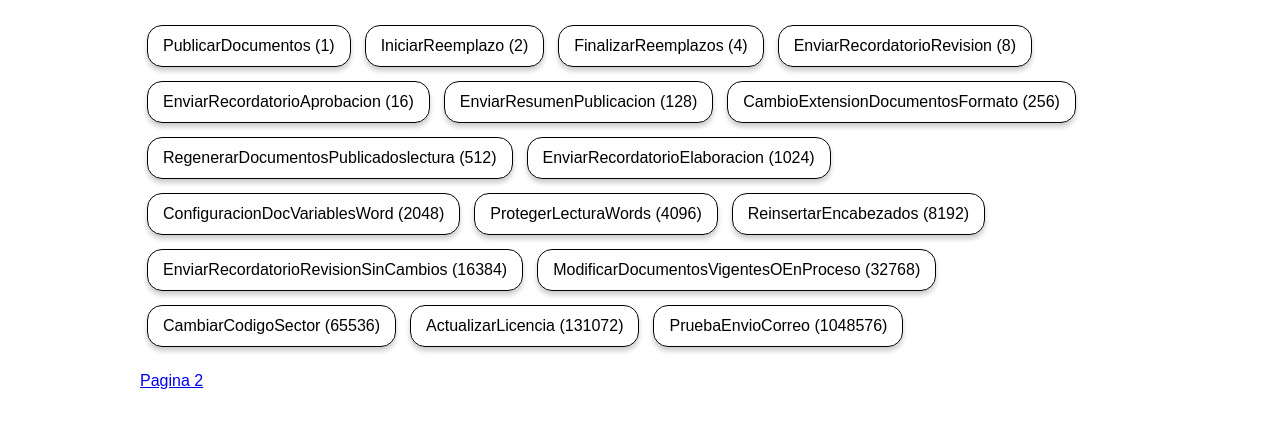
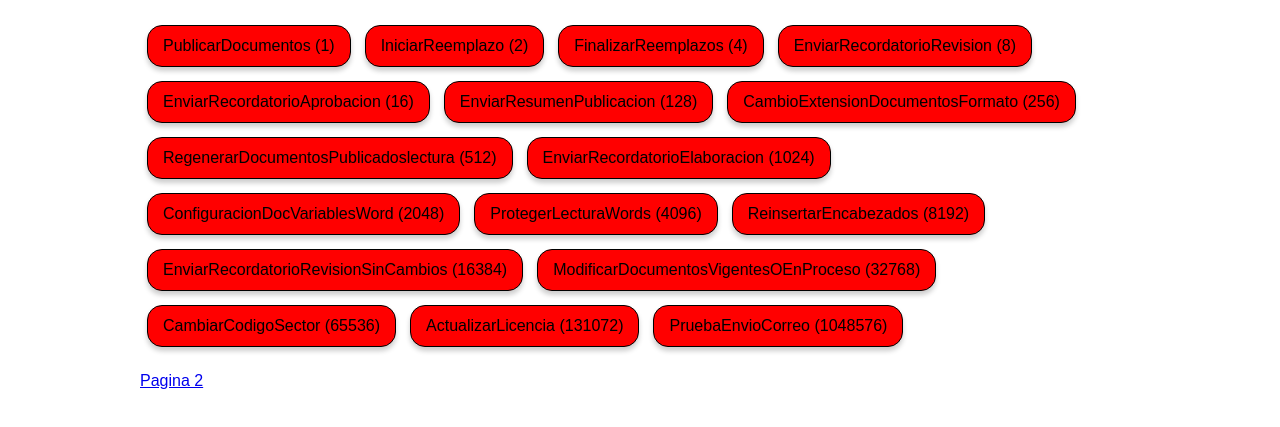
Before and after one commit to yuniors87/CaT, a Gatsby site: page / in a window 1280 px wide. Shown: the part 147-574 px from the top of the page. Built offline with nearby package versions, Linux system fonts and the light colour scheme; Gatsby itself is replaced by a stand-in of ours.

Commit message:
intentando cambiar estado

```diff
--- a/src/components/list.js
+++ b/src/components/list.js
@@ -16,22 +16,35 @@ const Item = styled.div`
   margin: 7px;
   padding: 0 15px;
   box-shadow: 0 4px 5px rgba(0, 0, 0, 0.2);
+  background: ${props => (props.activo ? "lightgreen" : "red")};
 `
 
 const LabelItem = styled.p`
   margin: 0;
 `
 
-const List = ({ tareas }) => (
+function List({ tareas, onClick, cambiar }) {
+  function handleChange(event) {
+    // Here, we invoke the callback with the new value
+    // props.onChange(event.target.value);
+    console.log("click desde la lista")
+    onClick(event.target.value)
+    console.log(event.target.getAttribute("data-valor"))
+  }
+  return (
     <StyledList>
       {tareas.map(tarea => (
-      <Item key={tarea.valor} data-valor={tarea.valor}>
-        <LabelItem>
-          {tarea.nombre} ({tarea.valor})
-        </LabelItem>
+        <Item
+          key={tarea.valor}
+          data-valor={tarea.valor}
+          activo={tarea.activo}
+          onClick={cambiar}
+        >
+          {/* <LabelItem> */}
+          {tarea.nombre} ({tarea.valor}){/* </LabelItem> */}
         </Item>
       ))}
     </StyledList>
   )
-
+}
 export default List
--- a/src/pages/index.js
+++ b/src/pages/index.js
@@ -29,19 +29,34 @@ function IndexPage() {
     tareasBase.map(tarea => ({
       nombre: tarea.nombre,
       valor: tarea.valor,
-      seleccionado: false
+      activo: false,
     }))
   )
+  const handleSubmit = evt => {
+    evt.preventDefault()
+    console.log("clicl desde index")
+  }
+
+  const cambiar = e => {
+    // console.log(e.target.getAttribute("data-valor"))
+    const val = e.target.getAttribute("data-valor")
+    const nuevoEstado = items
+    const objIndex = nuevoEstado.findIndex(obj => obj.valor == val)
+    console.log(items[objIndex])
+    nuevoEstado[objIndex].activo = !nuevoEstado[objIndex].activo
+    setItems(nuevoEstado)
+    console.log(objIndex)
+    console.log(items[objIndex])
+
+  }
 
   return (
     <Layout>
       <h1>Pruebas</h1>
-      <List tareas={items} />
+      <List tareas={items} onClick={handleSubmit} cambiar={cambiar} />
       <br />
       <Link to="/page-2">Pagina 2</Link>
     </Layout>
   )
 }
 export default IndexPage
-
-// TODO: cambiar el estado cuando se de click en la tarea
```
Lines whose indentation alone changed are shown as unchanged.
